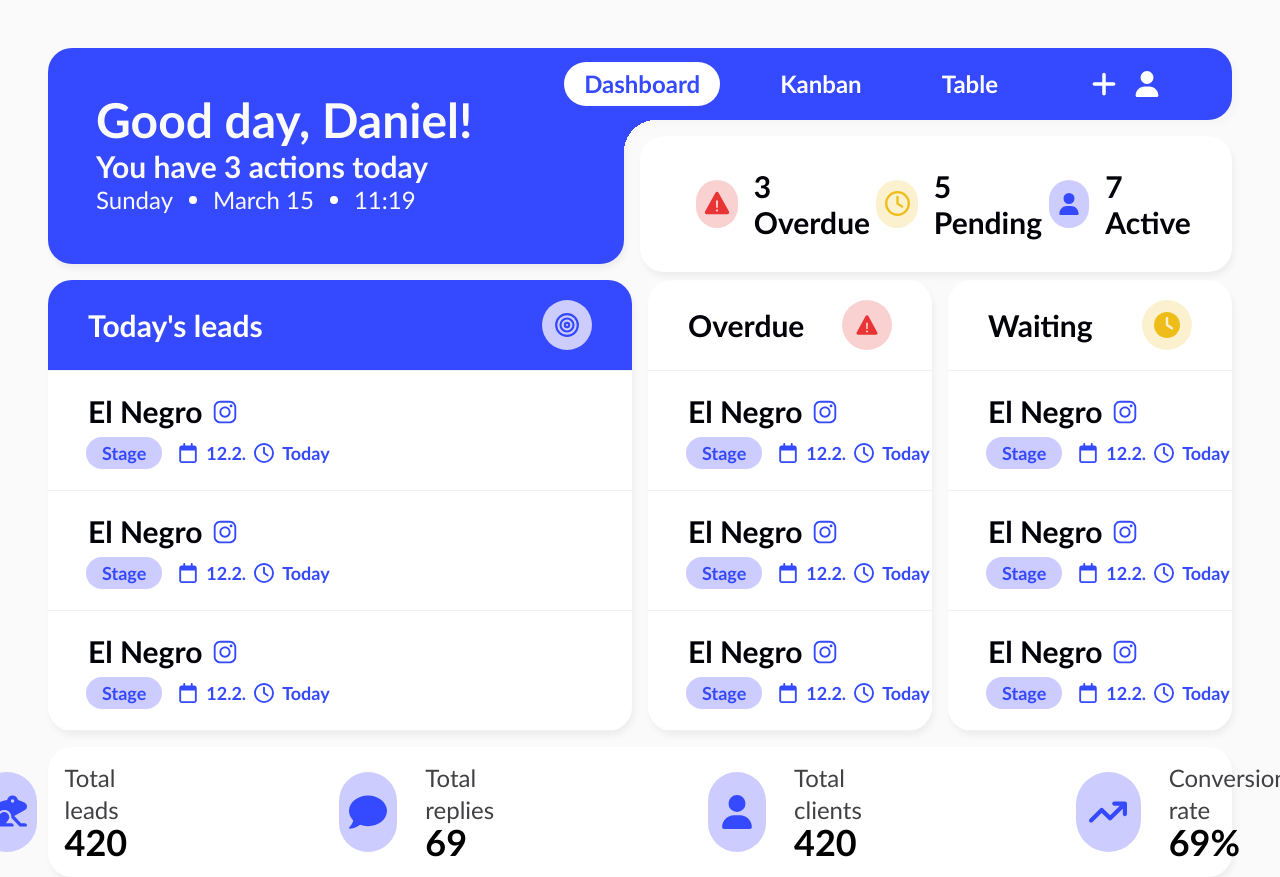
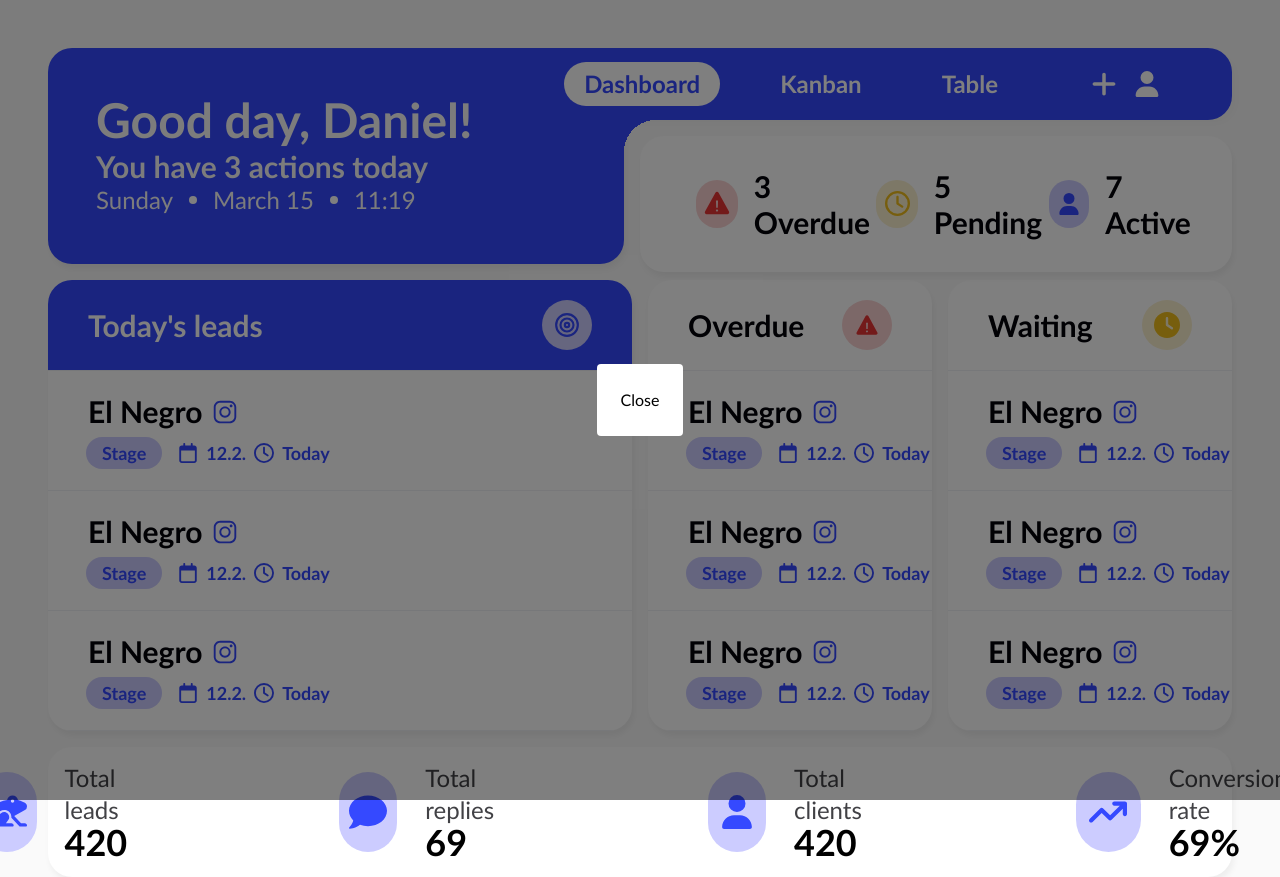
Before and after one commit to daniel-kadlec/Sway, a Next.js app: page /dashboard in a window 1280 px wide. Both pictures are taken after a click on the icon 1104 px from the left and 83 px from the top of the page. Shown: the top 877 px of the page. Built offline with nearby package versions, Linux system fonts and the light colour scheme.

Commit message:
Feat: Add Modal context and shell, integrate with Navbar

```diff
--- /dev/null
+++ b/app/Context/ModalContext.tsx
@@ -0,0 +1,59 @@
+"use client";
+
+import { createContext, useContext, useState } from "react";
+
+type ModalType = "create" | "edit" | "view" | null;
+
+type ModalState = {
+    isOpen: boolean;
+    type: ModalType;
+    data?: any;
+};
+
+type ModalContextType = {
+    modal: ModalState;
+    openModal: (type: ModalType, data?: any) => void;
+    closeModal: () => void;
+};
+
+const ModalContext = createContext<ModalContextType | undefined>(undefined);
+
+export function ModalProvider({ children }: { children: React.ReactNode }) {
+    const [modal, setModal] = useState<ModalState>({
+        isOpen: false,
+        type: null,
+        data: null,
+    });
+
+    const openModal = (type: ModalType, data?: any) => {
+        setModal({
+            isOpen: true,
+            type,
+            data,
+        });
+    };
+
+    const closeModal = () => {
+        setModal({
+            isOpen: false,
+            type: null,
+            data: null,
+        });
+    };
+
+    return (
+        <ModalContext.Provider value={{ modal, openModal, closeModal }}>
+            {children}
+        </ModalContext.Provider>
+    );
+}
+
+export function useModal() {
+    const context = useContext(ModalContext);
+
+    if (!context) {
+        throw new Error("useModal must be used inside ModalProvider");
+    }
+
+    return context;
+}
--- /dev/null
+++ b/app/components/Modal/ModalShell.tsx
@@ -0,0 +1,38 @@
+"use client";
+
+import {useModal} from "@/app/Context/ModalContext";
+
+function CreateModal() {
+    return <div>Create content</div>;
+}
+
+function EditModal() {
+    return <div>Edit content</div>;
+}
+
+function ViewModal() {
+    return <div>View content</div>;
+}
+
+const MODALS = {
+    create: CreateModal,
+    edit: EditModal,
+    view: ViewModal,
+};
+
+export default function ModalShell() {
+    const { modal, closeModal } = useModal();
+
+    if (!modal.isOpen) return null;
+
+
+    return (
+        <div className="fixed inset-0 bg-black/50 flex items-center justify-center z-50">
+            <div className="bg-white p-6 rounded">
+
+
+                <button onClick={closeModal} className={'cursor-pointer'}>Close</button>
+            </div>
+        </div>
+    );
+}
--- a/app/components/Navbar/navbar.tsx
+++ b/app/components/Navbar/navbar.tsx
@@ -4,6 +4,7 @@ import Link from "next/link";
 import StatusSummary from "@/app/components/Status summary/status-summary";
 import NavLinks from "@/app/components/Navbar/navLinks";
 import { useEffect, useState } from "react";
+import {useModal} from "@/app/Context/ModalContext";
 
 import { FaUser } from "react-icons/fa6";
 import { FaPlus } from "react-icons/fa6";
@@ -13,6 +14,8 @@ import { FaPlus } from "react-icons/fa6";
 export default function Navbar(){
 
     const [time, setTime] = useState(new Date());
+    const { openModal } = useModal();
+
 
     // time
     useEffect(() => {
@@ -74,7 +77,7 @@ export default function Navbar(){
                     <span className={'flex items-center gap-18'}>
                         <NavLinks/>
                         <span className={'flex gap-4 items-center'}>
-                            <FaPlus size={28} className={'text-white cursor-pointer'}/>
+                            <FaPlus onClick={() => openModal("create")} size={28} className={'text-white cursor-pointer'}/>
                             <FaUser size={26} className={'text-white cursor-pointer'}/>
                         </span>
 
--- a/app/layout.tsx
+++ b/app/layout.tsx
@@ -1,5 +1,7 @@
 import "./globals.css";
 import Navbar from "@/app/components/Navbar/navbar";
+import {ModalProvider} from "@/app/Context/ModalContext";
+import ModalShell from "@/app/components/Modal/ModalShell";
 export default function RootLayout({
   children,
 }: Readonly<{
@@ -8,8 +10,11 @@ export default function RootLayout({
   return (
     <html lang="en" suppressHydrationWarning>
       <body className={'p-12 3xl:p-24 flex flex-col overflow-hidden bg-offwhite h-screen max-w-[1300px] 3xl:max-w-[1800px] mx-auto'}>
-          <Navbar/>
-          {children}
+        <ModalProvider>
+            <ModalShell/>
+              <Navbar/>
+              {children}
+        </ModalProvider>
       </body>
     </html>
   );
```
